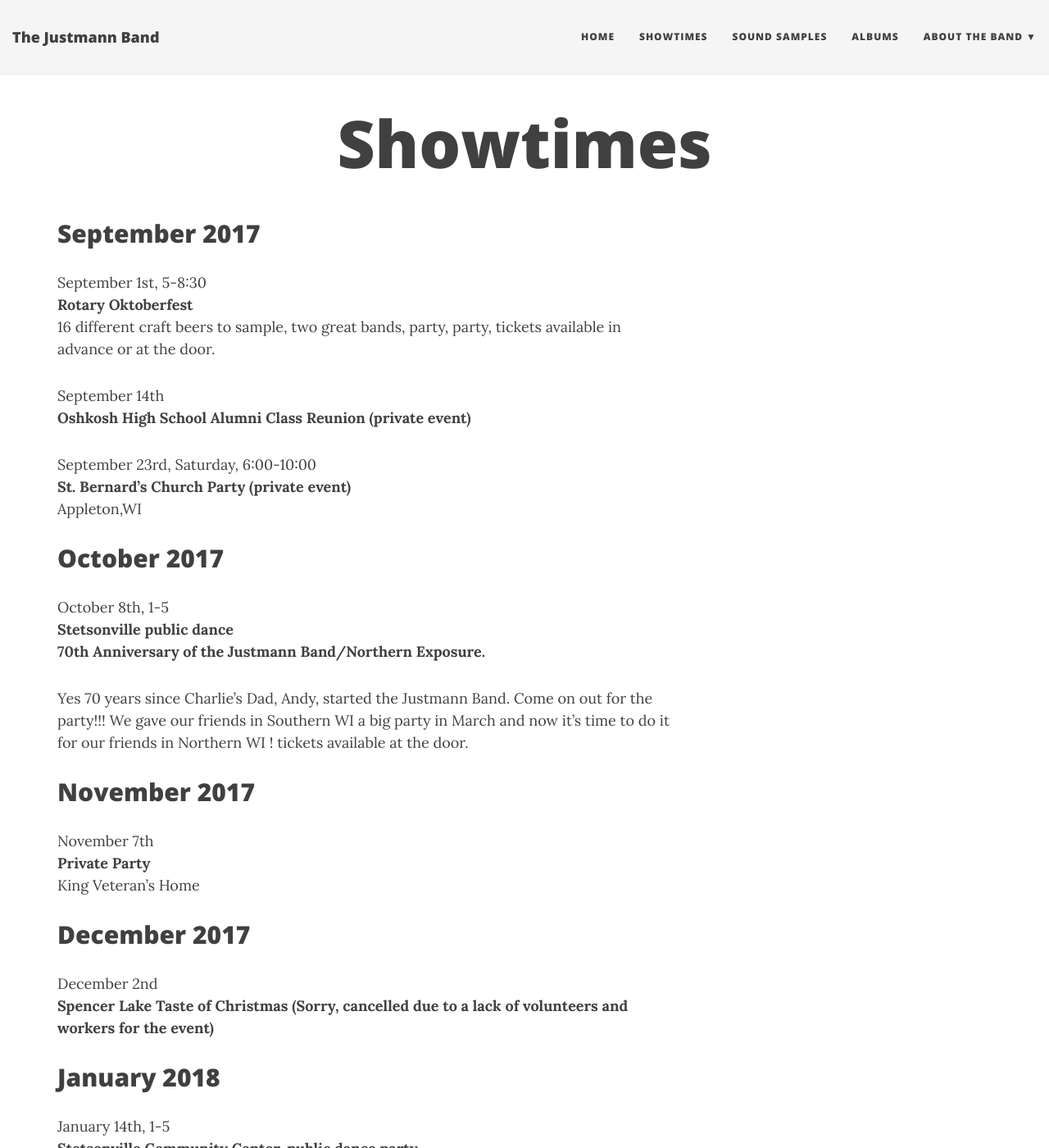
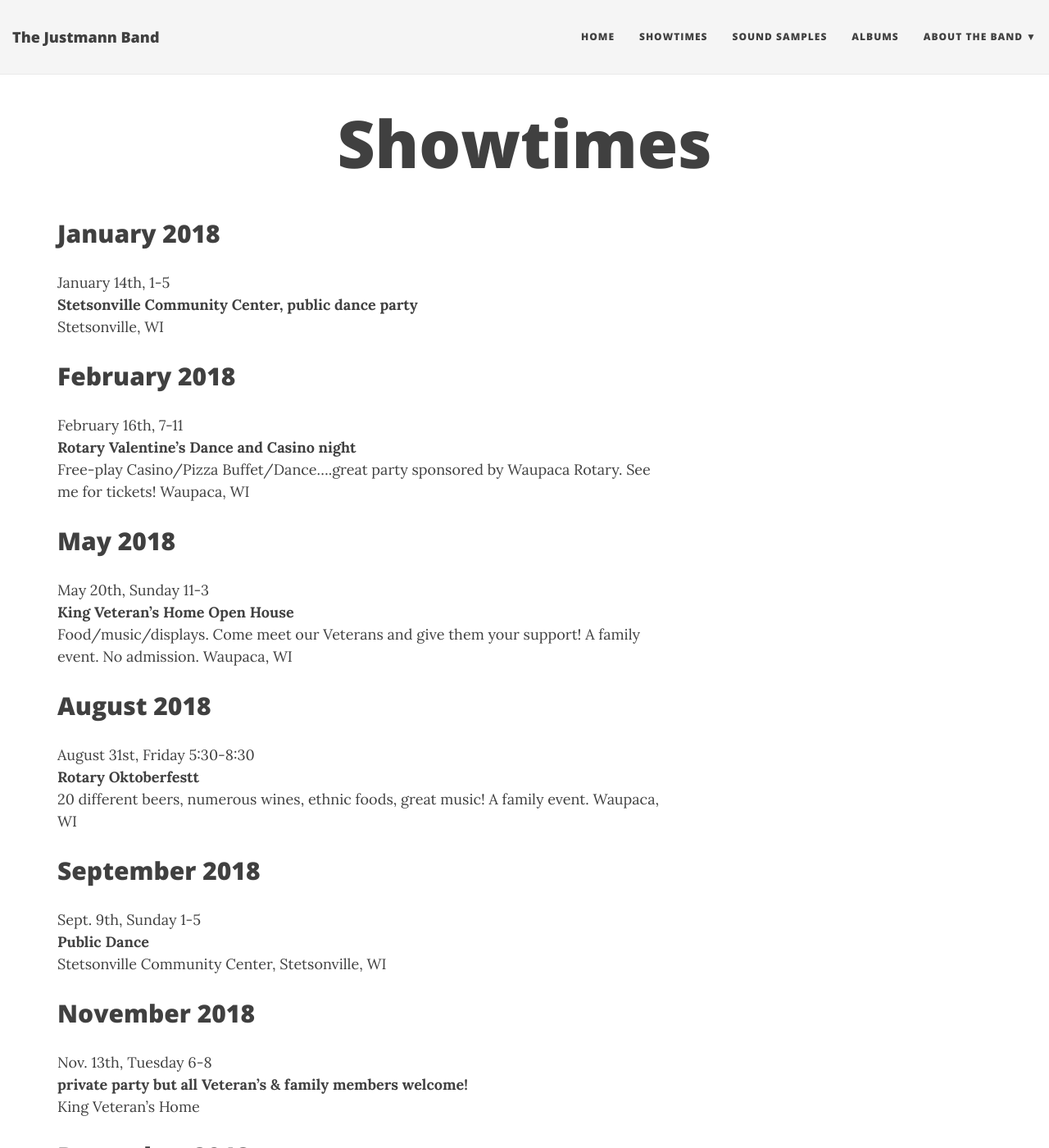
Before and after one commit to jcoenen/justmannband.com, a Jekyll site: the page built from showtimes.md, in a window 1280 px wide and 1400 px high. Shown: the whole window at 82% size. Built offline with Jekyll 4.4.1, drawn with Linux system fonts in a browser that asks for light colours; nearby versions of some CDN libraries; some of the changed text lies outside the part shown.

Commit message:
Update showtimes.md
adding new band times

```diff
--- a/showtimes.md
+++ b/showtimes.md
@@ -3,35 +3,6 @@ layout: page
 title: Showtimes
 subtitle:
 ---
-
-## September 2017
-September 1st, 5-8:30
-**Rotary Oktoberfest**
-16 different craft beers to sample, two great bands, party, party, tickets available in advance or at the door.
-
-September 14th
-**Oshkosh High School Alumni Class Reunion (private event)**
-
-September 23rd, Saturday, 6:00-10:00
-**St. Bernard’s Church Party (private event)**
-Appleton,WI
-
-## October 2017
-October 8th, 1-5
-**Stetsonville public dance**
-**70th Anniversary of the Justmann Band/Northern Exposure.**
-
-Yes 70 years since Charlie’s Dad, Andy, started the Justmann Band. Come on out for the party!!! We gave our friends in Southern WI a big party in March and now it’s time to do it for our friends in Northern WI !
-tickets available at the door.
-
-## November 2017
-November 7th
-**Private Party**
-King Veteran's Home
-
-## December 2017
-December 2nd
-**Spencer Lake Taste of Christmas (Sorry, cancelled due to a lack of volunteers and workers for the event)**
 
 ## January 2018
 January 14th, 1-5
@@ -41,4 +12,32 @@ Stetsonville, WI
 ## February 2018
 February 16th, 7-11
 **Rotary Valentine’s Dance and Casino night**
+Free-play Casino/Pizza Buffet/Dance….great party sponsored by Waupaca Rotary.  See me for tickets!
 Waupaca, WI
+
+## May 2018
+May 20th, Sunday 11-3
+**King Veteran’s Home Open House**
+Food/music/displays. Come meet our Veterans and give them your support! A family event. No admission.
+Waupaca, WI
+
+## August 2018
+August 31st, Friday 5:30-8:30
+**Rotary Oktoberfestt**
+20 different beers, numerous wines, ethnic foods, great music! A family event.
+Waupaca, WI
+
+## September 2018
+Sept. 9th, Sunday 1-5
+**Public Dance**
+Stetsonville Community Center, Stetsonville, WI
+
+## November 2018
+Nov. 13th, Tuesday 6-8
+**private party but all Veteran’s & family members welcome!**
+King Veteran’s Home
+
+## December 2018
+Dec. 9th, Sunday 1-5
+**Christmas party/dance**
+Stetsonville Community Center , Stetsonville, WI
```
